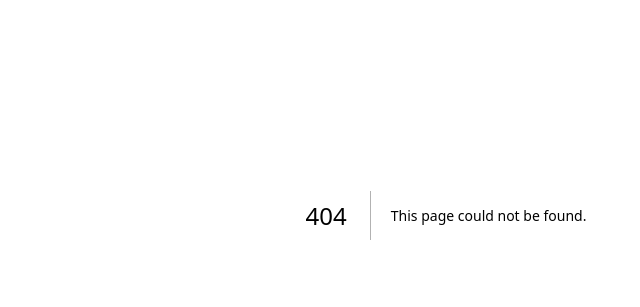
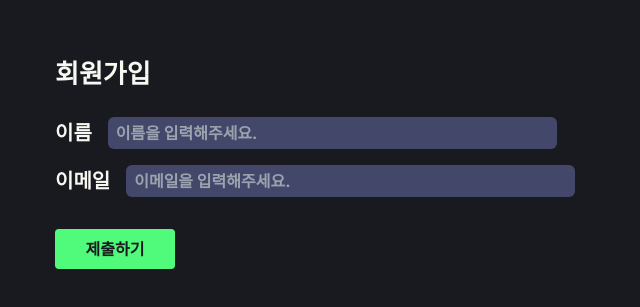
Before and after one commit to iKeeper-202302-HomepagePJ/Front-End, a Next.js app: page /signup in a window 1280 px wide. Before the commit this address had no page. Shown: the part 185-492 px from the top of the page, without its empty margins (194-834 px from the left). Built offline with nearby package versions, Linux system fonts and the light colour scheme.

Commit message:
Feat : 회원가입 페이지

```diff
--- /dev/null
+++ b/src/app/signup/page.tsx
@@ -0,0 +1,65 @@
+// SignupPage.tsx
+"use client";
+import React, { useState } from 'react';
+import InputBox from './InputBox';
+
+const SignupPage: React.FC = () => {
+  const [username, setUsername] = useState('');
+  const [email, setEmail] = useState('');
+  const [usernameError, setUsernameError] = useState(false);
+  const [emailError, setEmailError] = useState(false);
+
+  const handleUsernameChange = (event: React.ChangeEvent<HTMLInputElement>) => {
+    setUsername(event.target.value);
+    setUsernameError(false);
+  };
+
+  const handleEmailChange = (event: React.ChangeEvent<HTMLInputElement>) => {
+    setEmail(event.target.value);
+    setEmailError(false);
+  };
+
+  const handleSubmit = (event: React.FormEvent) => {
+    event.preventDefault();
+
+    if (!username) {
+      setUsernameError(true);
+    }
+
+    if (!email) {
+      setEmailError(true);
+    }
+    return;
+
+    // 여기서 회원가입을 처리하는 코드를 추가할 수 있습니다.
+  };
+
+  return (
+    <div className="min-h-screen flex items-start justify-left bg-black">
+      <div className="text-white font-bold" style={{ marginLeft: "249px", fontSize: "20px" }}>
+        <h2 className="text-bold mb-6" style={{ marginTop: "239px", fontSize: "26px" }}>회원가입</h2>
+        <form onSubmit={handleSubmit}>
+          <div className="flex flex-col mb-4">
+            <InputBox
+              label="이름"
+              value={username}
+              error={usernameError}
+              onChange={handleUsernameChange}
+              placeholder="이름을 입력해주세요."
+            />
+            <InputBox
+              label="이메일"
+              value={email}
+              error={emailError}
+              onChange={handleEmailChange}
+              placeholder="이메일을 입력해주세요."
+            />
+          </div>
+          <button type="submit" className="text-bold bg-green text-black py-2 px-4 rounded hover:bg-red-600" style={{fontSize: "16px", width: "120px", height: "40px"}}>제출하기</button>
+        </form>
+      </div>
+    </div>
+  );
+};
+
+export default SignupPage;
```
